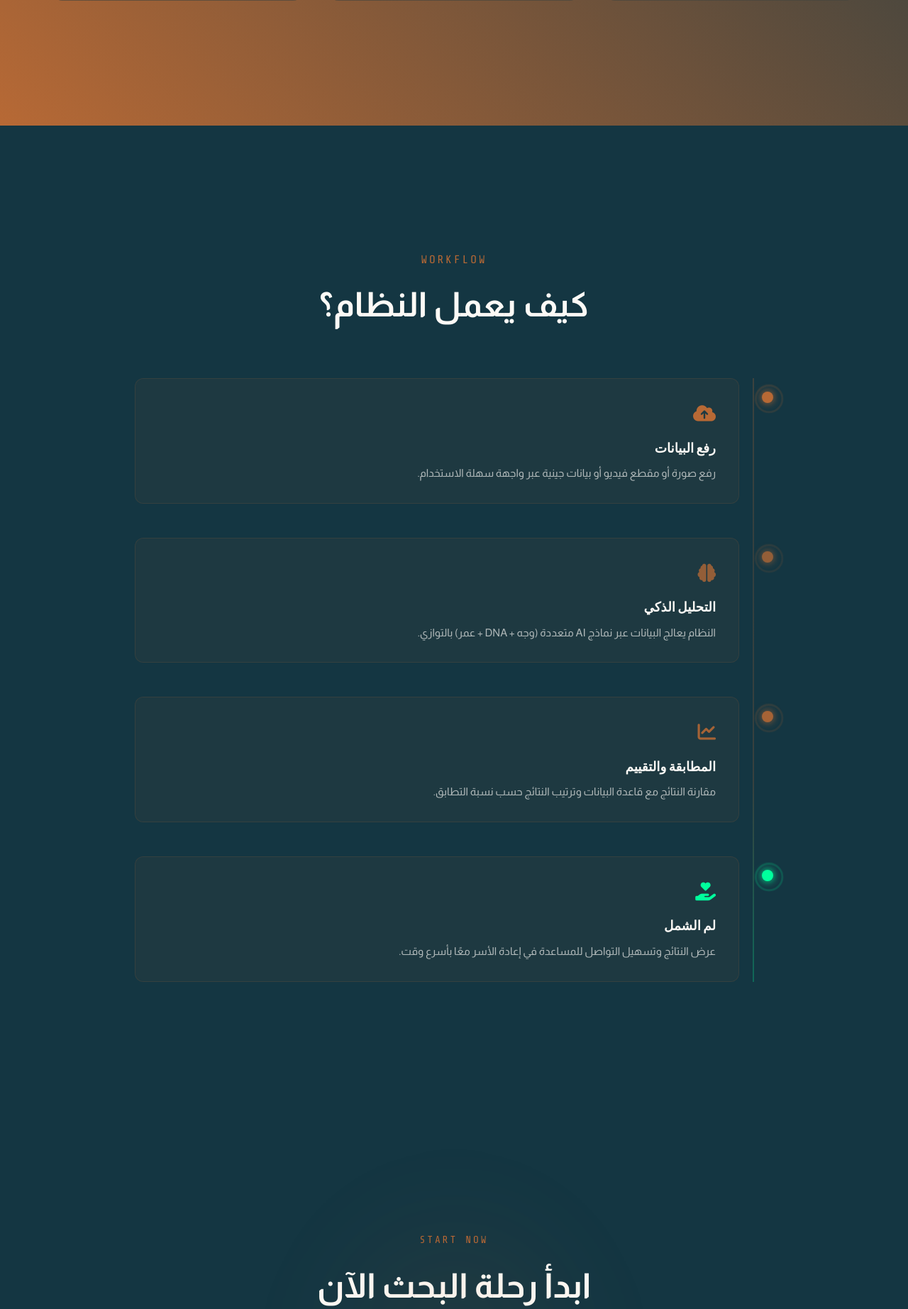
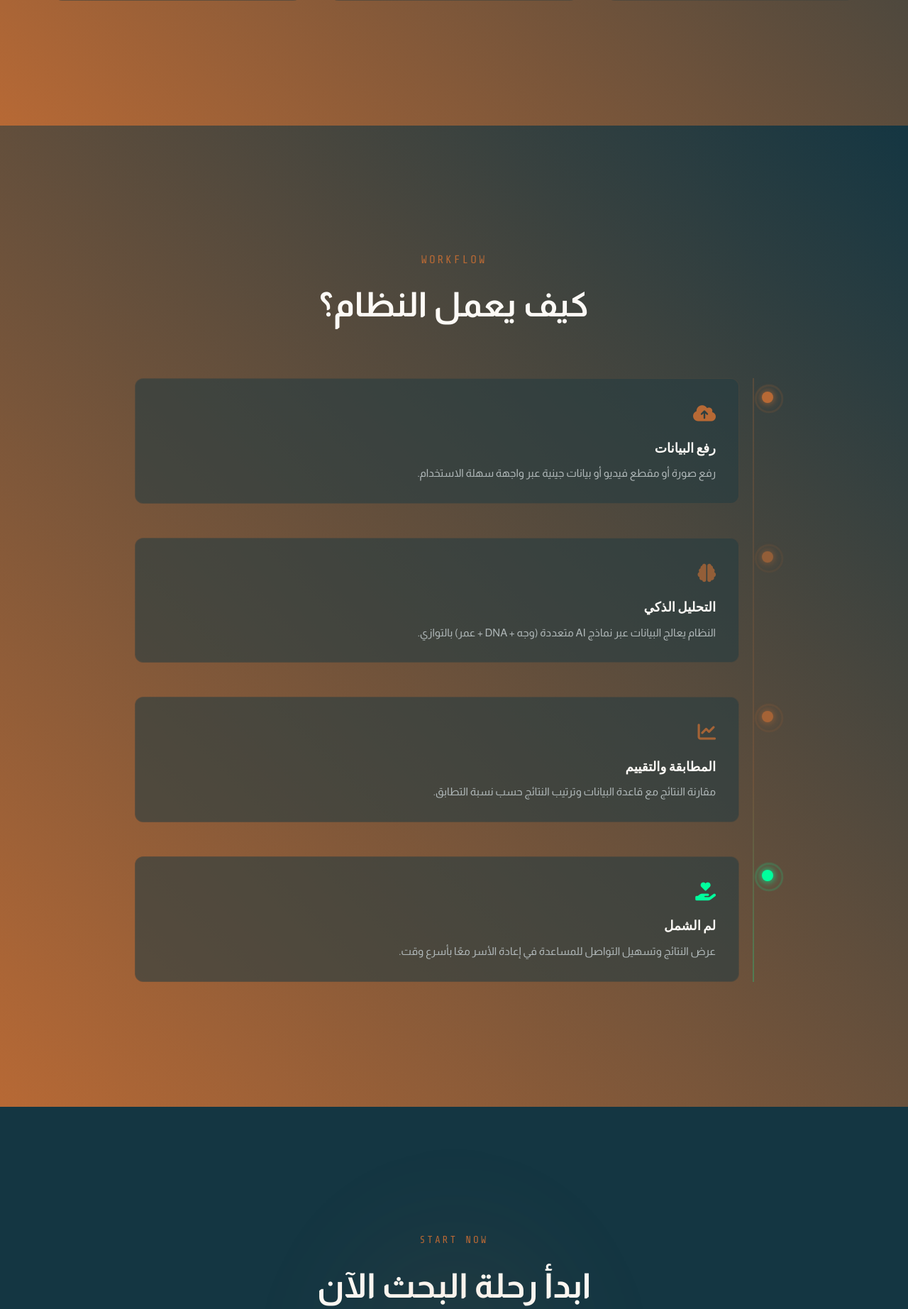
Before and after one commit to blackeagle686/mafqood-ai, a Django app: page / in a window 1280 px wide. Shown: the part 1853-3698 px from the top of the page at 71% size. Run offline with Django 5.2, Linux system fonts and the light colour scheme; parts of the project's set-up code (start-up, migrations or seed data) failed here and were passed over.

Commit message:
Updated gradient colors in style.css

```diff
--- a/ai_system/app/static/style.css
+++ b/ai_system/app/static/style.css
@@ -1106,7 +1106,7 @@ textarea:focus {
 .section-pipeline {
     padding: 8rem 0;
     position: relative;
-    background-image: linear-gradient(45deg, var(--), var(--background));
+    background-image: linear-gradient(45deg, var(--color-1), var(--background));
 }
 .pipeline-track {
     position: relative;
```
